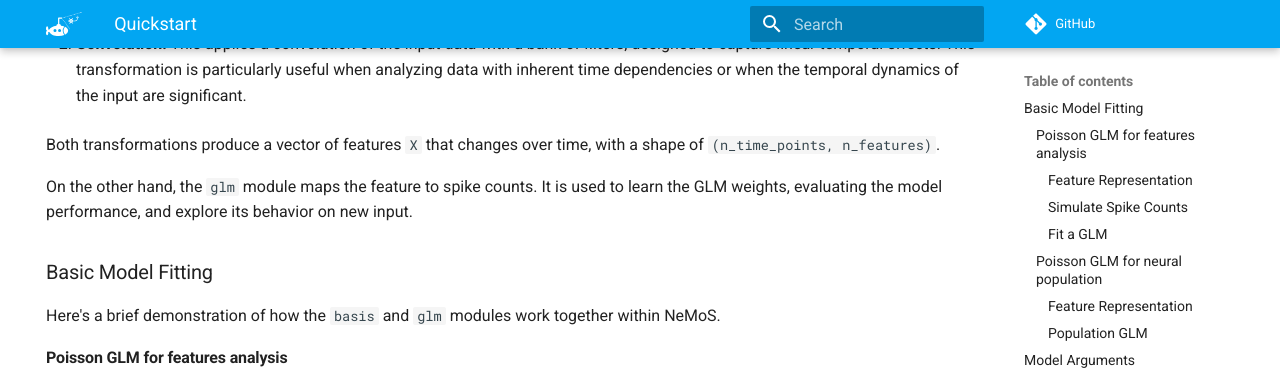
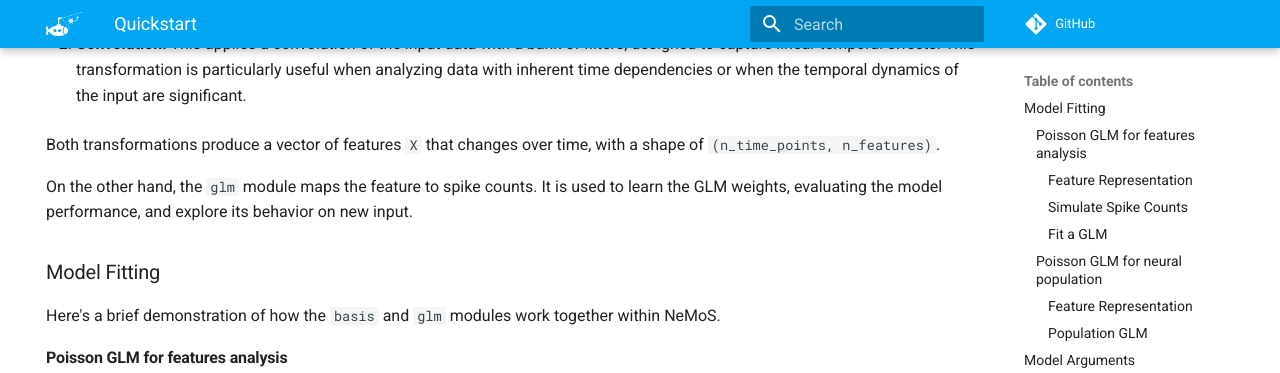
Before and after one commit to flatironinstitute/nemos, an MkDocs documentation site: the page built from docs/quickstart.md, in a window 1280 px wide and 900 px high, scrolled down 465 px. Shown: the top 373 px of the window. Built offline with MkDocs 1.6.1 and Material for MkDocs 9.7.7, drawn with Linux system fonts in a browser that asks for light colours; nearby versions of some CDN libraries; library files that are not in the unit come from our copies; comment, search, counter and statistics services are not loaded.

Commit message:
improved chapter names

```diff
--- a/docs/quickstart.md
+++ b/docs/quickstart.md
@@ -26,7 +26,7 @@
 On the other hand, the `glm` module maps the feature to spike counts. It is used to learn the GLM weights,
 evaluating the model performance, and explore its behavior on new input.
 
-### Basic Model Fitting
+### Model Fitting
 
 Here's a brief demonstration of how the `basis` and `glm` modules work together within NeMoS.
 
```
